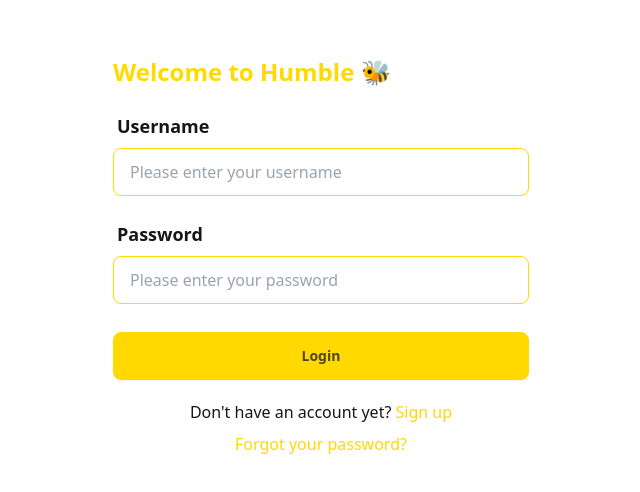
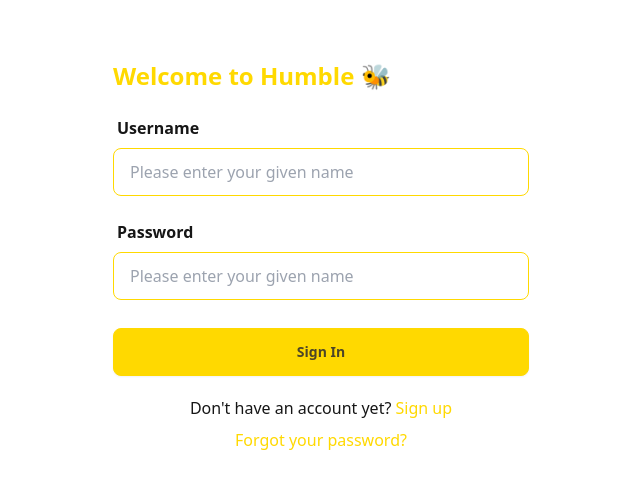
Before and after one commit to adriandotdev/next-ts-chat-app, a Next.js app: page /login in a window 1280 px wide. Shown: the part 144-636 px from the top of the page, without its empty margins (319-959 px from the left). Built offline with nearby package versions, Linux system fonts and the light colour scheme; no server answers.

Commit message:
development: Added API call in Login form

```diff
--- a/components/LoginForm.tsx
+++ b/components/LoginForm.tsx
@@ -1,50 +1,100 @@
 import React from "react";
+import { useForm, SubmitHandler } from "react-hook-form";
+import { LoginInput } from "@/types/Inputs";
+import axios, { AxiosError } from "axios";
+import Response from "@/types/Response";
+function LoginForm() {
+	const {
+		register,
+		handleSubmit,
+		setError,
+		formState: { errors, isSubmitting },
+		reset,
+		setFocus,
+	} = useForm<LoginInput>();
 
-function LoginForm() {
+	const API_URL = String(process.env.NEXT_PUBLIC_API_URL);
+
+	const Login: SubmitHandler<LoginInput> = async (data) => {
+		try {
+			const result = await axios.post(`${API_URL}/api/v1/accounts/login`, {
+				username: data.username,
+				password: data.password,
+			});
+
+			if (result.status === 200) {
+				reset();
+			}
+
+			console.log(result);
+		} catch (err) {
+			let error = err as AxiosError;
+			let data = error.response?.data as Response;
+
+			if (data.message === "INVALID_CREDENTIALS") {
+				setError("username", { message: "Invalid credentials" });
+				setError("password", { message: "Invalid credentials" });
+				setFocus("username", { shouldSelect: true });
+			}
+		}
+	};
+
 	return (
 		<form
 			className="flex flex-col max-w-[30rem] w-full justify-center items-center gap-4 mt-4"
-			action=""
+			onSubmit={handleSubmit(Login)}
 		>
 			{/* Username Field */}
 			<section className="w-full">
 				<label
-					className="label label-text text-lg font-semibold"
+					className="label label-text text-base font-semibold"
 					htmlFor="username"
 				>
 					Username
 				</label>
 				<input
-					className="w-full input input-primary"
+					className={`w-full input input-primary ${
+						errors.username?.message && "input-error"
+					}`}
 					type="text"
-					name="username"
-					id="username"
-					placeholder="Please enter your username"
+					id="given-name"
+					placeholder="Please enter your given name"
+					{...register("username", {
+						required: "Please provide your username",
+					})}
 				/>
+				<small className="text-red-700">
+					{errors.username?.message && errors.username.message}
+				</small>
 			</section>
 
 			{/* Password Field */}
 			<section className="w-full">
 				<label
-					className="label label-text text-lg font-semibold"
+					className="label label-text text-base font-semibold"
 					htmlFor="password"
 				>
 					Password
 				</label>
 				<input
-					className="w-full input input-primary"
+					className={`w-full input input-primary ${
+						errors.password?.message && "input-error"
+					}`}
 					type="password"
-					name="password"
-					id="password"
-					placeholder="Please enter your password"
+					id="given-name"
+					placeholder="Please enter your given name"
+					{...register("password", {
+						required: "Please provide your password",
+					})}
 				/>
+				<small className="text-red-700">
+					{errors.password?.message && errors.password.message}
+				</small>
 			</section>
 
-			<input
-				type="submit"
-				value="Login"
-				className="btn btn-primary w-full mt-3"
-			/>
+			<button className="btn btn-primary w-full mt-3">
+				{isSubmitting ? "Loading..." : "Sign In"}
+			</button>
 		</form>
 	);
 }
```
